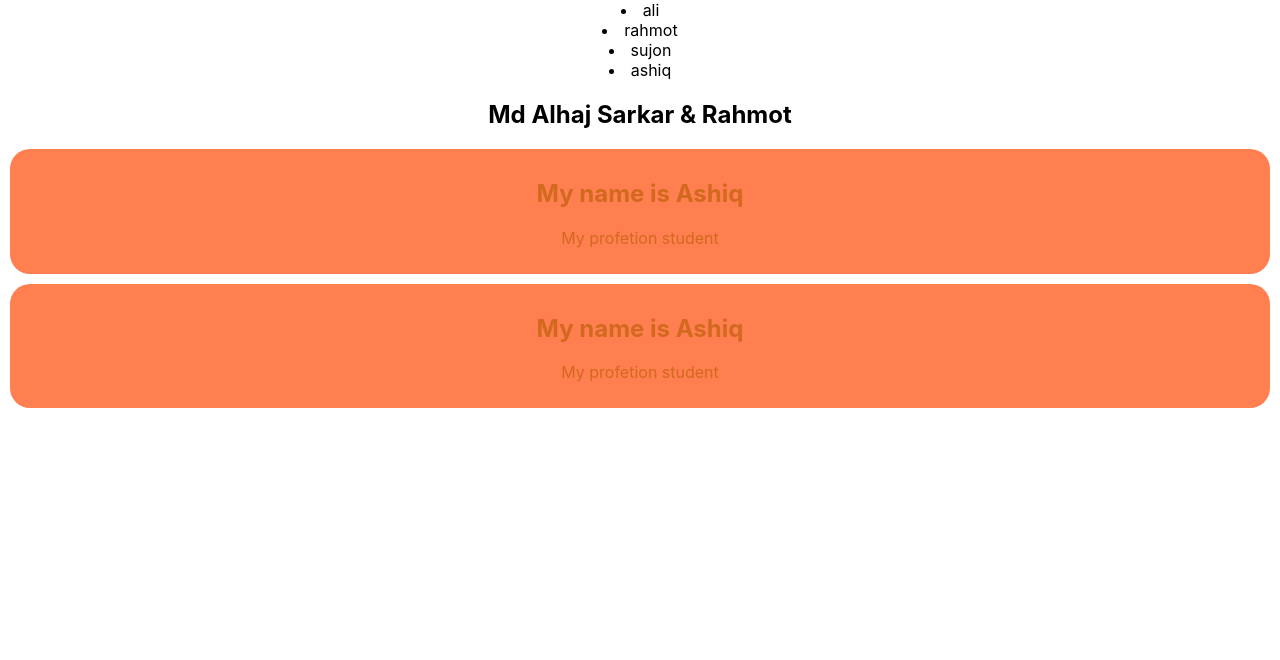
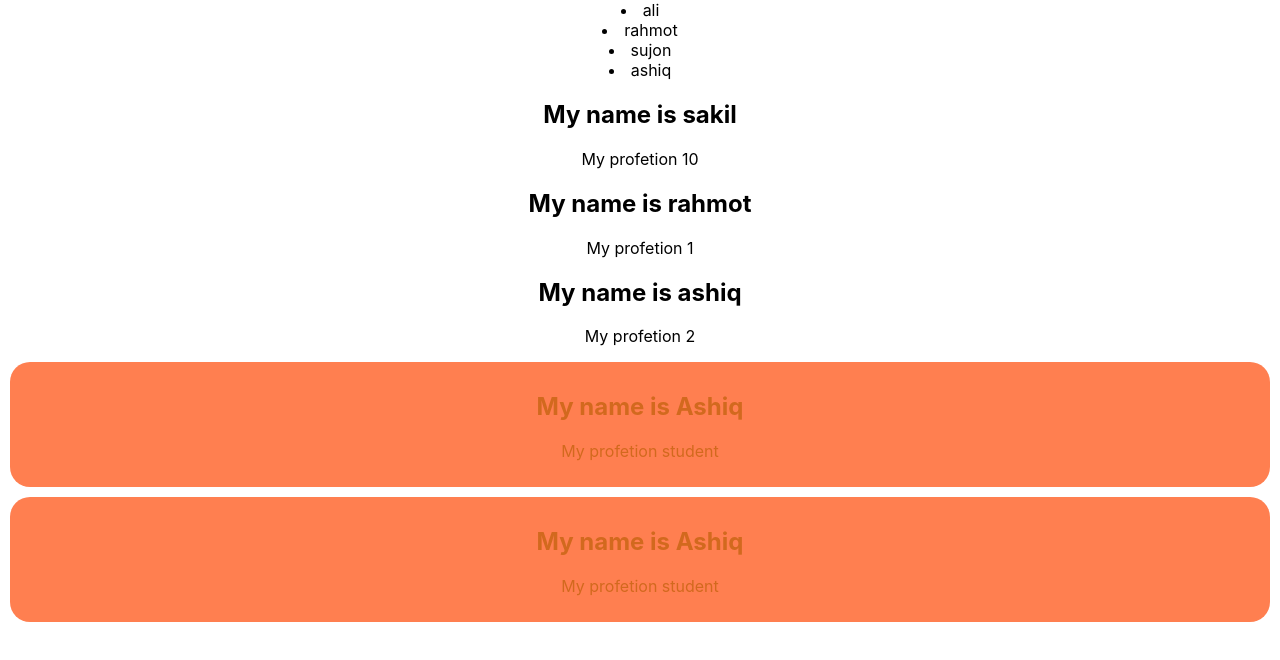
Before and after one commit to alhaj-cmd/reactjs-concepts, a React (Create React App) app: page / in a window 1280 px wide. Shown: the top 660 px of the page. Built offline with nearby package versions, Linux system fonts and the light colour scheme.

Commit message:
update data

```diff
--- a/src/App.js
+++ b/src/App.js
@@ -4,12 +4,20 @@ import './App.css';
 
 function App() {
   const names =['ali', 'rahmot', 'sujon', 'ashiq'];
+  const products =[
+    {name:'sakil', roll:10, pro:'student'},
+    {name:'rahmot', roll:1, pro:'student'},
+    {name:'ashiq', roll:2, pro:'student'},
+  ]
   return (
     <div className="App">
       {
       names.map(name => <li>{name}</li>)
       }
-     <Persone name="Rahmot"></Persone>
+      {
+      products.map(product => <Persone name={product.name} roll={product.roll}></Persone>)
+      }
+
      <Friends nam="Ashiq" pross="student"></Friends>
      <Friends pross="student" nam="Ashiq"></Friends>
     </div>
@@ -18,7 +26,12 @@ function App() {
 }
 function Persone(props) {
   console.log(props)
- return <h2>Md Alhaj Sarkar & {props.name}</h2>
+ return (
+  <div className="container">
+   <h2>My name is  {props.name}</h2>
+      <p>My profetion {props.roll}</p>
+  </div>
+ )
 }
 
 function Friends(props){
```
